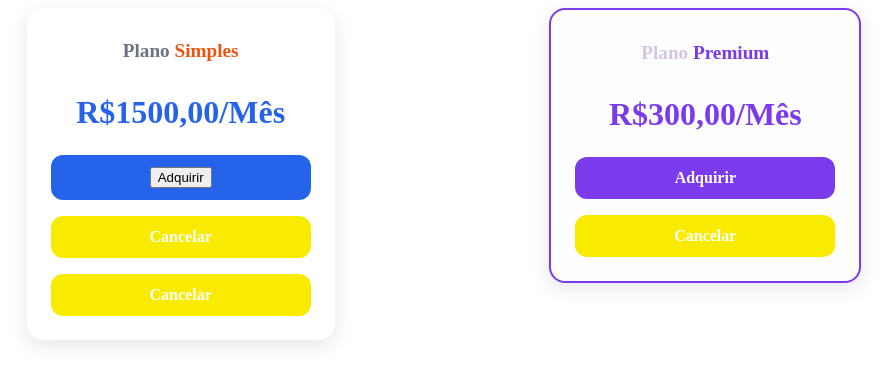
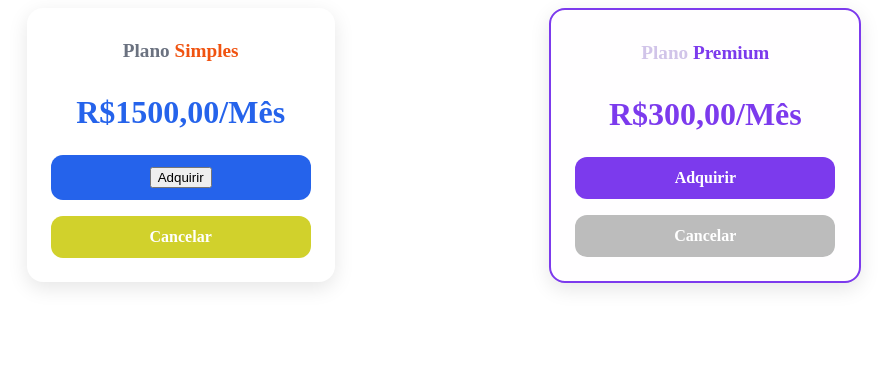
Before and after one commit to EngSivaldo/curso-angular-udemy, an Angular app: page / in a window 1280 px wide. Shown: the top 384 px of the page, without its empty margins (196-1088 px from the left). Built offline with nearby package versions, Linux system fonts and the light colour scheme.

Commit message:
como utilizar o seletor ':host'

```diff
--- a/src/app/card/card.component.html
+++ b/src/app/card/card.component.html
@@ -14,5 +14,4 @@
   <div class="card__price card__item">R${{ plano.infos?.preco }},00/Mês</div>
   <app-card-button></app-card-button>
   <app-card-button-cancel></app-card-button-cancel>
-  <app-card-button-cancel></app-card-button-cancel>
 </div>
--- a/src/app/card/card.component.scss
+++ b/src/app/card/card.component.scss
@@ -84,6 +84,6 @@ body {
 }
 
 //como alterar propriedade do component filho a partir do compon pai
-::ng-deep .card-cancel-button {
-  background-color: #f8eb00 !important;
+:host ::ng-deep .card-cancel-button {
+  background-color: #d1d12c !important;
 }
--- a/src/styles/_variables.scss
+++ b/src/styles/_variables.scss
@@ -1,3 +1,3 @@
 $primary: #2563eb;
-$secondary: #eee30b;
+$secondary: #bcbcbc;
 $green: rgb(4, 193, 45);
```
